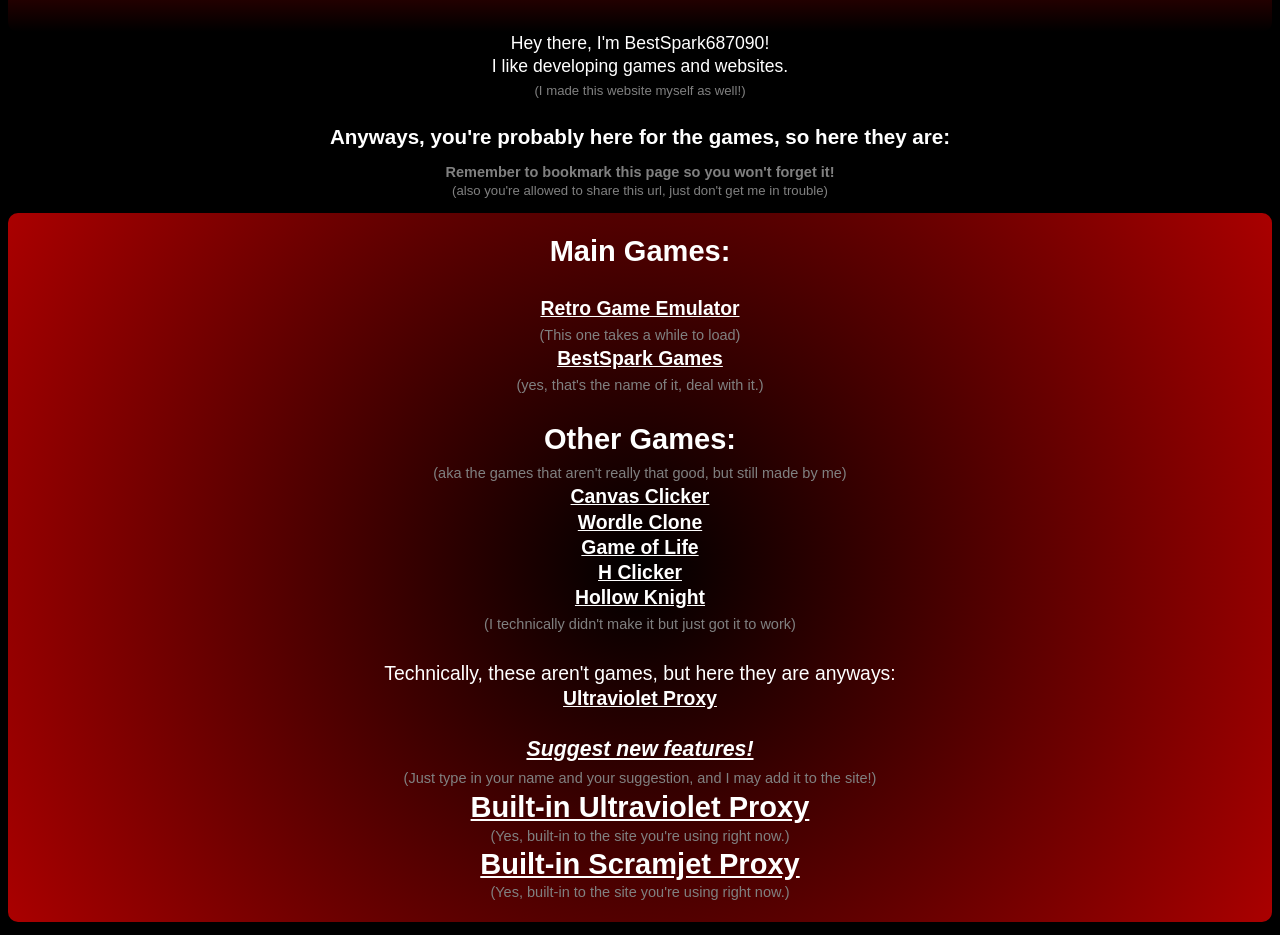
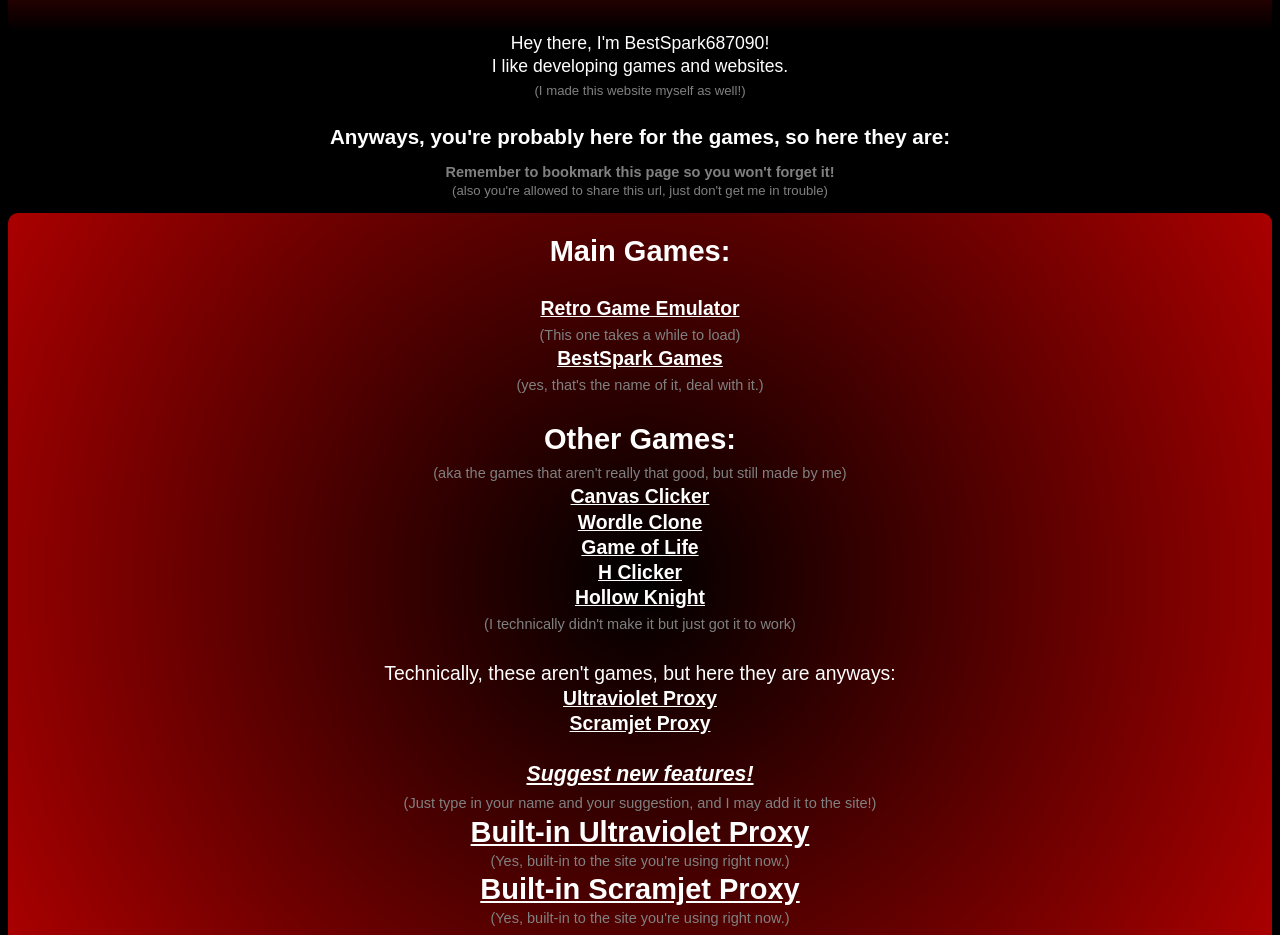
Before and after one commit to BestSpark687090/BestSpark687090, a website: page index.html in a window 1280 px wide. Shown: the part 136-1071 px from the top of the page. Drawn offline with Linux system fonts and the light colour scheme; no server answers; a script that the page names is missing.

Commit message:
Add scramjet to index.html

```diff
--- a/index.html
+++ b/index.html
@@ -108,6 +108,11 @@
         >
           Ultraviolet Proxy
         </a>
+        <a
+          href="https://moodle.exam.remote.arithmetic.autumn.boxcotechnologies.com.mx/sjp/"
+        >
+          Scramjet Proxy
+        </a>
         <!-- <a
           href="https://script.google.com/macros/s/AKfycbwlnILGQ9VHBYoBeqtsY0_AmRWNknwqVv_LrTO7E9-e_d3G9pY-C8v9uf3ZqQKEGkRX9w/exec"
         >
```
